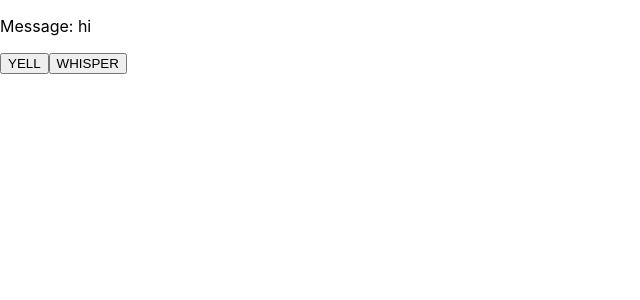
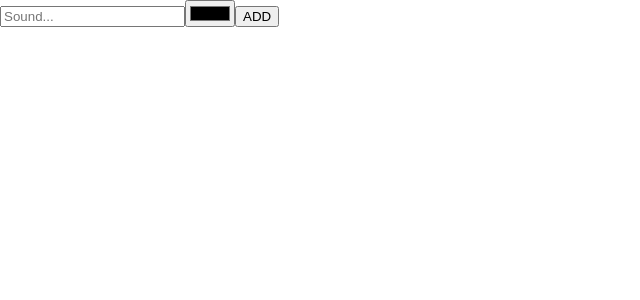
Before and after one commit to mab98/linkedin-react-hooks-course, a React (Create React App) app: page / in a window 1280 px wide. Shown: the top 300 px of the page, without its empty margins (0-640 px from the left). Built offline with nearby package versions, Linux system fonts and the light colour scheme.

Commit message:
Managing inputs using useRef

```diff
--- a/src/App.js
+++ b/src/App.js
@@ -1,29 +1,24 @@
-import { useReducer } from 'react';
+import { useRef } from 'react';
 import './App.css';
 
-const initialState = {
-  message: 'hi'
-}
+function App() {
+  const sound = useRef();
+  const color = useRef();
 
-function reducer(state, action) {
-  switch (action.type) {
-    case 'yell':
-      return { message: state.message + ' => HEY!' } // state.message returns previous message
-    case 'whisper':
-      return { message: state.message + ' => Excuse me' }
-    default:
-      return { message: 'default' }
+  const submit = (e) => {
+    e.preventDefault()
+    const soundVal = sound.current.value
+    const colorVal = color.current.value
+    alert(`${soundVal} sounds like ${colorVal}`)
   }
-}
 
-function App() {
-  const [state, dispatch] = useReducer(reducer, initialState)
   return (
-    <>
-      <p>Message: {state.message}</p>
-      <button onClick={() => dispatch({ type: 'yell' })}>YELL</button>
-      <button onClick={() => dispatch({ type: 'whisper' })}>WHISPER</button>
-    </>);
+    <form onSubmit={submit}>
+      <input ref={sound} type='text' placeholder='Sound...' />
+      <input ref={color} type='color' />
+      <button>ADD</button>
+    </form>
+  );
 }
 
 export default App;
```
Also changed, not shown: 1 other file (tests, documents, lock files or other folders).
